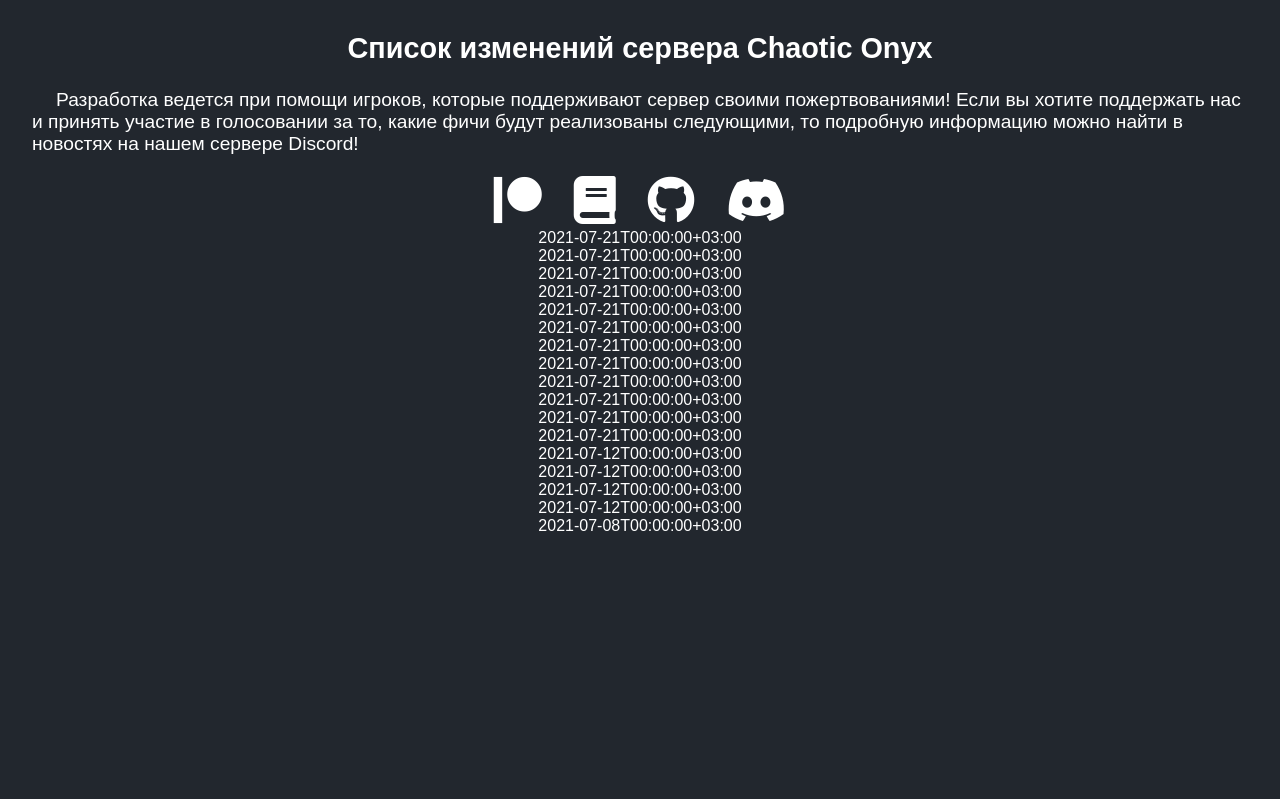
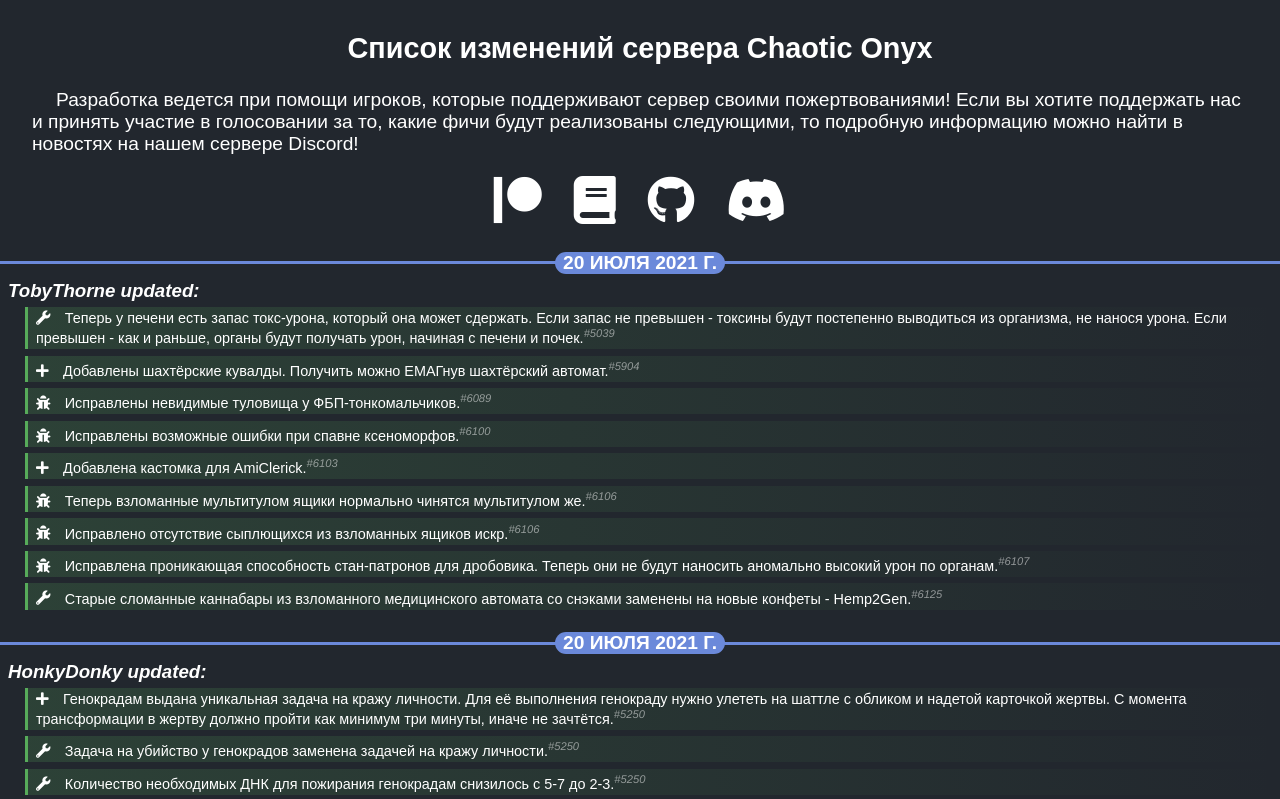
Before and after one commit to igorsaux/changelog, a React app: page / in a window 1280 px wide. Shown: the top 799 px of the page. Built offline with nearby package versions, Linux system fonts and the light colour scheme; a web font is replaced by a local one.

Commit message:
завершение отображения изменении

```diff
--- a/src/components/Changelog.tsx
+++ b/src/components/Changelog.tsx
@@ -2,7 +2,7 @@ import React, { ReactNode } from 'react'
 import '../styles/Changelog.scss'
 
 /**
- * Пропсы для {@link Changelog}.
+ * Пропсы для {@link ChangelogLayout}.
  */
 export interface ChangelogProps {
   /**
@@ -16,21 +16,21 @@ export interface ChangelogProps {
 /**
  * Основной компонент чейнджлога.
  */
-export const Changelog = (props: ChangelogProps) => {
-  return <div className={`Changelog ${props.theme ? `theme-${props.theme}` : ''}`}>
+export const ChangelogLayout = (props: ChangelogProps) => {
+  return <div className={`ChangelogLayout ${props.theme ? `theme-${props.theme}` : ''}`}>
     {props.children}
   </div>
 }
 
 /**
- * Пропсы для {@link Changelog.Body}.
+ * Пропсы для {@link ChangelogLayout.Body}.
  */
 export interface BodyProps {
   children: ReactNode
 }
 
 const Body = (props: BodyProps) => {
-  return <div className='Changelog__body'>
+  return <div className='ChangelogLayout__body'>
     {props.children}
   </div>
 }
@@ -38,17 +38,17 @@ const Body = (props: BodyProps) => {
 /**
  * Шапка чейнджлога.
  */
-Changelog.Body = Body
+ChangelogLayout.Body = Body
 
 /**
- * Пропсы для {@link Changelog.Header}
+ * Пропсы для {@link ChangelogLayout.Header}
  */
  interface HeaderProps {
   children: ReactNode
 }
 
 const Header = (props: HeaderProps) => {
-  return <div className='Changelog__header'>
+  return <div className='ChangelogLayout__header'>
     {props.children}
   </div>
 }
@@ -56,4 +56,4 @@ const Header = (props: HeaderProps) => {
 /**
  * Шапка чейнджлога.
  */
-Changelog.Header = Header
+ChangelogLayout.Header = Header
--- /dev/null
+++ b/src/servers/OnyxBay/Changelog.tsx
@@ -0,0 +1,103 @@
+import React from 'react'
+import { COLOR_BINDINGS, ICON_BINDINGS } from '.'
+
+export interface ChangeEntry {
+  /**
+   * Префикс изменения.
+   */
+  prefix: string
+  /**
+   * Описание изменения.
+   */
+  message: string
+  /**
+   * Номер PR с которым связано изменение.
+   */
+  pr?: number
+}
+
+export interface ChangelogEntry {
+  /**
+   * Имя автора.
+   */
+  author: string
+  /**
+   * Дата изменения в формате `YYYY-MM-DD`.
+   */
+  date: string
+  /**
+   * Описание изменении.
+   */
+  changes: ChangeEntry[]
+}
+
+/**
+ * Компонент для рендеринга записи из чейнджлога.
+ */
+export const Changelog = (props: ChangelogEntry) => {
+  return <div className='Changelog'>
+    <Changelog.Date date={props.date} />
+    <Changelog.Author author={props.author} />
+    <Changelog.Changes changes={props.changes} />
+  </div>
+}
+
+interface DateHeaderProps {
+  date: string
+}
+
+const dateTimeFormat = new Intl.DateTimeFormat('ru-RU', { day: 'numeric', month: 'long', year: 'numeric' })
+
+const DateHeader = (props: DateHeaderProps) => {
+  return <div className='Changelog__date'>
+    <span>{dateTimeFormat.format(new Date(props.date))}</span>
+  </div>
+}
+
+Changelog.Date = DateHeader
+
+interface ChangeAuthorProps {
+  author: string
+}
+
+const Author = (props: ChangeAuthorProps) => {
+  return <h3 className='Changelog__author'>{props.author} updated:</h3>
+}
+
+Changelog.Author = Author
+
+interface PrLinkProps {
+  pr: number;
+}
+
+const PrLink = (props: PrLinkProps) => {
+  return <sup className='PR'>
+    <a className='PR__link' href={`https://github.com/ChaoticOnyx/OnyxBay/pull/${props.pr}`}>#{props.pr}</a>
+  </sup>
+}
+
+interface ChangeProps {
+  change: ChangeEntry
+}
+
+const Change = (props: ChangeProps) => {
+  const prefix = props.change.prefix.toLowerCase()
+
+  return <li className={`Changes__change ${COLOR_BINDINGS[prefix]}`}>
+    <i className={ICON_BINDINGS[prefix]} />
+    <span>{props.change.message}</span>
+    {props.change.pr ? <PrLink pr={props.change.pr} /> : ''}
+  </li>
+}
+
+interface ChangesProps {
+  changes: ChangeEntry[]
+}
+
+const Changes = (props: ChangesProps) => {
+  return <ul className='Changes'>{props.changes.map((change, index) => {
+    return <Change key={index} change={change} />
+  })}</ul>
+}
+
+Changelog.Changes = Changes
--- /dev/null
+++ b/src/servers/OnyxBay/Constants.tsx
@@ -0,0 +1,54 @@
+/**
+ * Префиксы изменении.
+ */
+export type ChangePrefix = 'bugfix'
+                  | 'tweak'
+                  | 'soundadd'
+                  | 'sounddel'
+                  | 'rscadd'
+                  | 'rscdel'
+                  | 'imageadd'
+                  | 'imagedel'
+                  | 'maptweak'
+                  | 'spellcheck'
+                  | 'experiment'
+                  | 'admin'
+                  | 'balance'
+
+/**
+ * Биндинги префикса изменения к Font Awesome иконки.
+ */
+// WTF
+// eslint-disable-next-line no-unused-vars
+export const ICON_BINDINGS: {[key in ChangePrefix as string]: string} = {
+  bugfix: 'fas fa-bug',
+  tweak: 'fas fa-wrench',
+  soundadd: 'fas fa-music',
+  sounddel: 'fas fa-minus',
+  rscadd: 'fas fa-plus',
+  rscdel: 'fas fa-minus',
+  imageadd: 'fas fa-palette',
+  imagedel: 'fas fa-minus',
+  maptweak: 'far fa-compass',
+  spellcheck: 'fas fa-spell-check',
+  experiment: 'fas fa-hard-hat',
+  admin: 'fas fa-crown',
+  balance: 'fas fa-balance-scale'
+}
+
+// eslint-disable-next-line no-unused-vars
+export const COLOR_BINDINGS: {[key in ChangePrefix as string] : string} = {
+  bugfix: 'green',
+  tweak: 'green',
+  soundadd: 'green',
+  rscadd: 'green',
+  imageadd: 'green',
+  maptweak: 'green',
+  spellcheck: 'green',
+  admin: 'green',
+  balance: 'yellow',
+  experiment: 'yellow',
+  sounddel: 'red',
+  rscdel: 'red',
+  imagedel: 'red'
+}
--- a/src/servers/OnyxBay/Server.tsx
+++ b/src/servers/OnyxBay/Server.tsx
@@ -1,8 +1,8 @@
 import React, { Dispatch, SetStateAction, useEffect, useState } from 'react'
 import { Repository } from './Repository'
 import { GameServer } from '../../abstractions/GameServer'
-import { Changelog } from '../../components/Changelog'
-import { ChangelogEntry } from '.'
+import { ChangelogLayout } from '../../components/Changelog'
+import { Changelog, ChangelogEntry } from '.'
 import { Spinner } from '../../components/Spinner'
 import { GitHubCDN } from '../../abstractions/GitHubCdn'
 import mockData from '../../mock/MockData.json'
@@ -59,7 +59,7 @@ interface BodyProps {
 const Body = (props: BodyProps) => {
   return <>
     {props.changelog.map((entry, index) => {
-      return <div className='ChangelogEntry' key={index}>{entry.date}</div>
+      return <Changelog key={index} {...entry} />
     })}
   </>
 }
@@ -97,13 +97,13 @@ export class Server extends GameServer {
       LoadChangelogMock(setChangelog)
     }, [])
 
-    return <Changelog theme='onyx'>
-      <Changelog.Header>
+    return <ChangelogLayout theme='onyx'>
+      <ChangelogLayout.Header>
         <Header />
-      </Changelog.Header>
-      <Changelog.Body>
+      </ChangelogLayout.Header>
+      <ChangelogLayout.Body>
         {changelog.loaded ? <Body changelog={changelog.changelog!} /> : <Spinner text='Загрузка чейнджлогов' />}
-      </Changelog.Body>
-    </Changelog>
+      </ChangelogLayout.Body>
+    </ChangelogLayout>
   }
 }
--- a/src/servers/OnyxBay/index.ts
+++ b/src/servers/OnyxBay/index.ts
@@ -3,3 +3,4 @@ import '../../themes/onyx.scss'
 export * from './Changelog'
 export * from './Repository'
 export * from './Server'
+export * from './Constants'
--- a/src/styles/Changelog.scss
+++ b/src/styles/Changelog.scss
@@ -1,11 +1,12 @@
 
-.Changelog {
+.ChangelogLayout {
   display: flex;
   flex-direction: column;
   align-content: center;
   justify-content: space-between;
   align-items: center;
   height: 100%;
+  width: 100%;
 
   > * {
     margin: auto;
@@ -13,6 +14,9 @@
 
   &__header {
     margin-top: 0;
+    padding-top: 0.5rem;
+    padding-left: 2rem;
+    padding-right: 2rem;
   }
 
   .Spinner {
--- a/src/styles/index.css
+++ b/src/styles/index.css
@@ -9,12 +9,6 @@ html, body {
   height: 100%;
   margin: 0;
   padding: 0;
-}
-
-#root {
-  padding-top: 0.5rem;
-  padding-left: 2rem;
-  padding-right: 2rem;
 }
 
 @font-face {
--- a/src/themes/onyx.scss
+++ b/src/themes/onyx.scss
@@ -1,5 +1,5 @@
 .theme-onyx {
-  .Changelog {
+  .ChangelogLayout {
     &__header {
       margin-bottom: 0;
 
@@ -38,6 +38,86 @@
 
     &__body {
       margin-top: 0;
+      width: 100%;
+    }
+  }
+
+  .Changelog {
+    &__date {
+      margin: 10px 0;
+      margin-top: 2rem;
+      margin-bottom: 1rem;
+      border-bottom: 0.2rem solid #6b89da;
+      width: 100%;
+      padding: 0;
+      outline: 0;
+      height: 0;
+      display: flex;
+      align-items: center;
+      justify-content: center;
+
+      span {
+        background-color: #6b89da;
+        border-radius: 2rem;
+        font-weight: 600;
+        margin-top: 0.2rem;
+        padding-left: 0.5rem;
+        padding-right: 0.5rem;
+        font-size: 1.2em;
+        font-weight: bold;
+        text-transform: uppercase;
+      }
+    }
+
+    &__author {
+      margin: 0;
+      padding-left: 0.5rem;
+      font-style: italic;
+    }
+
+    .Changes {
+      list-style: none;
+      margin: 5px 0;
+      padding: 0 0 0 25px;
+      font-size: 0.9em;
+
+      &__change {
+        padding: 0.2rem 0 0.2rem 0.5rem;
+        border-left: 0.2rem solid #999;
+        margin-bottom: 0.4rem;
+      }
+
+      .green {
+        border-left-color: #57ab5a;
+        background: linear-gradient(90deg, rgba(87, 171, 90, 0.2) 0%, rgba(71, 139, 73, 0) 100%);
+      }
+
+      .red {
+        border-left-color: #e5534b;
+        background: linear-gradient(90deg, rgba(229, 83, 75, 0.2) 0%, rgba(158, 57, 52, 0) 100%);
+      }
+
+      .yellow {
+        border-left-color: #daaa3f;
+        background: rgba(218, 170, 63, 0.2)
+          linear-gradient(90deg, rgba(218, 170, 63, 0.2) 0%, rgba(150, 117, 44, 0) 100%);
+      }
+
+      i {
+        margin-right: 1ch;
+      }
+    }
+  }
+
+  .PR {
+    &__link {
+      font-family: Helvetica, Arial, sans-serif;
+      color: rgba(255, 255, 255, 0.5);
+      font-size: 0.7rem;
+      border-bottom: none;
+      margin-left: 0;
+      font-style: italic;
+      text-decoration: none;
     }
   }
 }
```
Also changed, not shown: src/servers/OnyxBay/Changelog.ts (deleted, +0 -30 lines).
